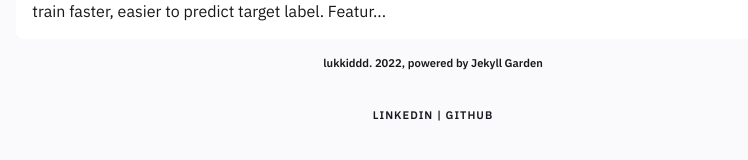
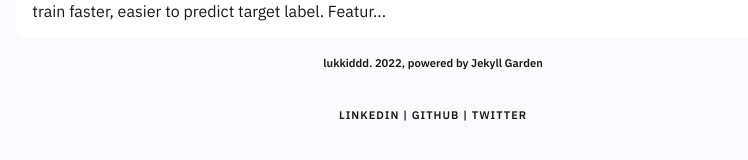
Before and after one commit to lukkiddd/lukkiddd.github.io, a Jekyll site: the page built from pages/index.md, in a window 1280 px wide and 900 px high, scrolled down 9225 px. Shown: the part 721-881 px from the top of the window, without its empty margins (217-965 px from the left). Built offline with Jekyll 4.4.1, drawn with Linux system fonts in a browser that asks for light colours.

Commit message:
Add twitter URL

```diff
--- a/_includes/Footer.html
+++ b/_includes/Footer.html
@@ -38,7 +38,7 @@
         text-transform: uppercase;
         font-weight: bold;
         letter-spacing: 1px;
-    "><a href="https://www.linkedin.com/in/s-phasathorn/">Linkedin</a> | <a href="https://github.com/lukkiddd">Github</a></div>
+    "><a href="https://www.linkedin.com/in/s-phasathorn/">Linkedin</a> | <a href="https://github.com/lukkiddd">Github</a> | <a href="https://twitter.com/lukkiddd">Twitter</a></div>
 </div>
 <script src="/assets/js/modeswitcher.js"></script>
 
```
